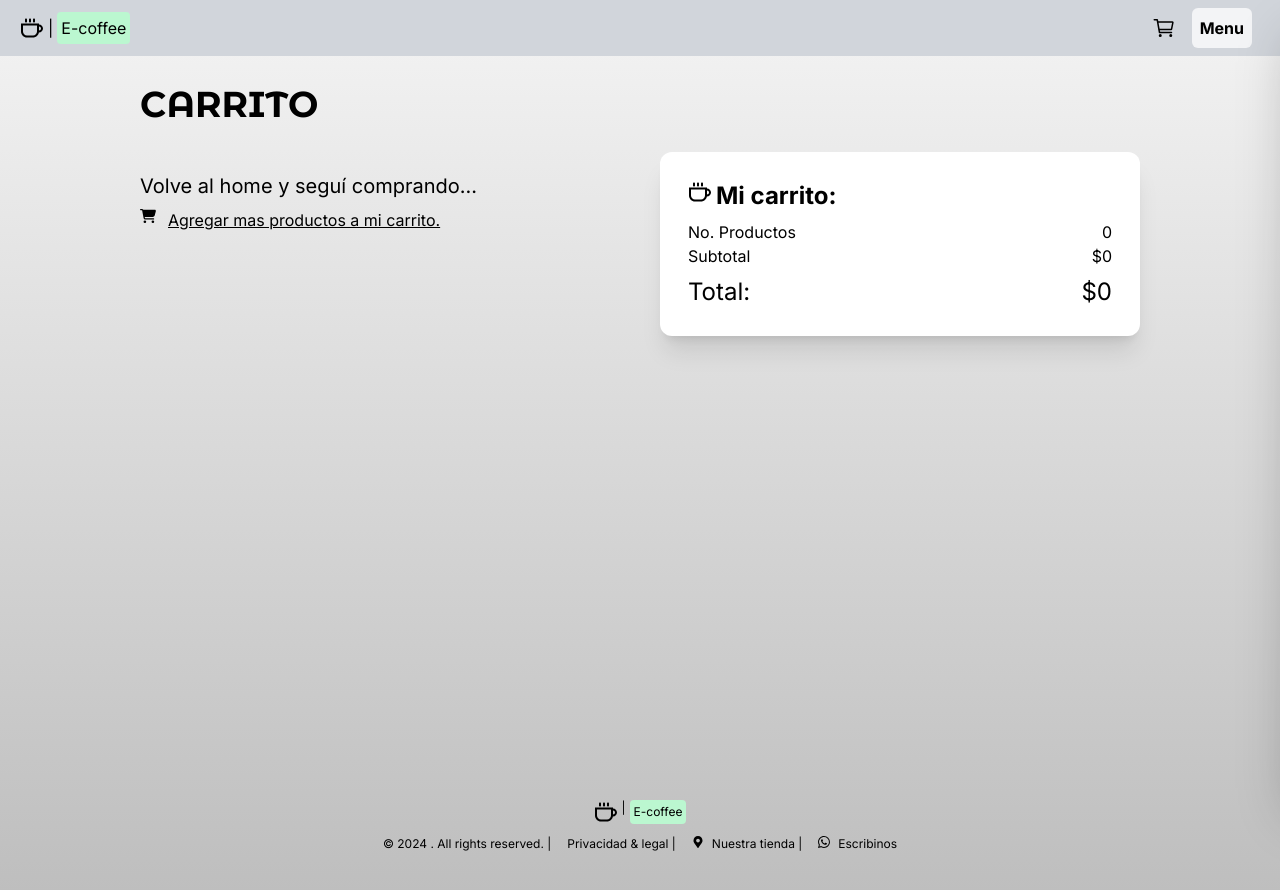
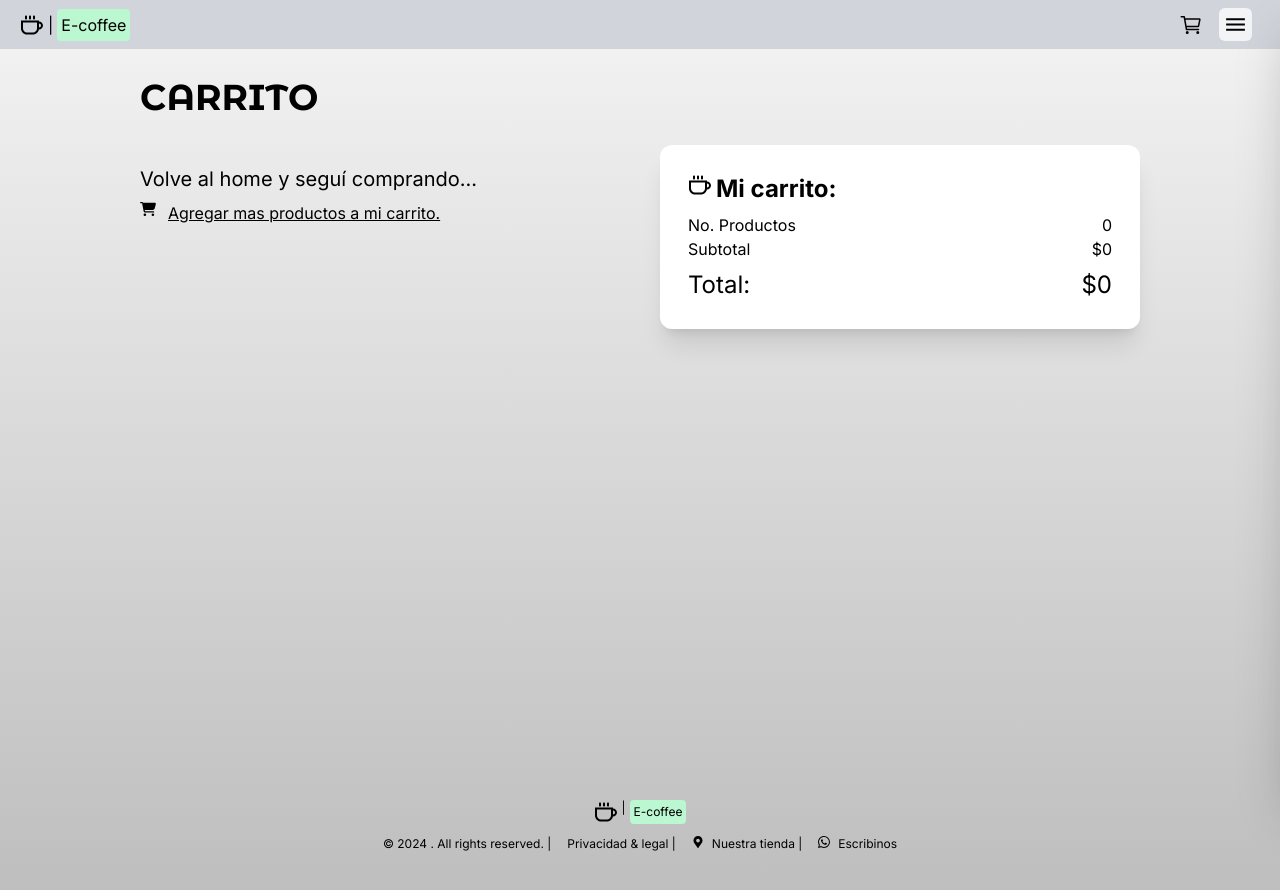
Before and after one commit to espositofacundo/e-coffee, a Next.js app: page /cart in a window 1280 px wide. Built offline with nearby package versions, Linux system fonts and the light colour scheme; no server answers.

Commit message:
boton y favicon

```diff
--- a/src/app/(shop)/cart/ui/ProductsInCart.tsx
+++ b/src/app/(shop)/cart/ui/ProductsInCart.tsx
@@ -33,7 +33,7 @@ const ProductsInCart = () => {
       {productsInCart.map((product) => (
         <div
           key={`${product.slug}-${product.size}`}
-          className="flex  my-4 bg-white rounded-xl shadow-xl "
+          className="flex max-h-32 my-4 bg-white rounded-xl shadow-xl "
         >
 
           <ProductImage
--- a/src/app/(shop)/checkout/(checkout)/ui/ProductsInCart.tsx
+++ b/src/app/(shop)/checkout/(checkout)/ui/ProductsInCart.tsx
@@ -21,7 +21,7 @@ const ProductsInCart = () => {
       {productsInCartCheckout.map((product) => (
         <div
           key={`${product.slug}-${product.size}`}
-          className="flex  my-4 bg-white rounded-xl shadow-xl "
+          className="flex max-h-20 my-4 bg-white rounded-xl shadow-xl "
         >
            <ProductImage
             src={product.image}
--- a/src/app/globals.css
+++ b/src/app/globals.css
@@ -51,7 +51,7 @@ body {
 
 
 .btn-primary {
-  @apply bg-blue-600 hover:bg-blue-800 text-white py-2 px-4 rounded transition-all;
+  @apply bg-black hover:bg-gray-700 text-white py-2 px-4 rounded transition-all;
 }
 
 .btn-secondary {
--- a/src/components/ui/top-menu/topMenu.tsx
+++ b/src/components/ui/top-menu/topMenu.tsx
@@ -6,6 +6,7 @@ import { IoCartOutline, IoSearchOutline } from "react-icons/io5";
 import { UseUiStore } from "@/store/ui/ui-store";
 import { CgCoffee } from "react-icons/cg";
 import { useCartStore } from "@/store/ui/cart/cart-store";
+import { IoMdMenu } from "react-icons/io";
 
 const TopMenu = () => {
   const openSideMenu = UseUiStore((state) => state.openSideMenu);
@@ -45,9 +46,9 @@ const TopMenu = () => {
         </Link>
         <button
           onClick={openSideMenu}
-          className="m-2 p-2 rounded-md transition-all bg-gray-100 font-bold"
+          className="m-2 p-1 rounded-md transition-all bg-gray-100 font-bold"
         >
-          Menu
+          <IoMdMenu size={25} />
         </button>
       </div>
     </nav>
```
Also changed, not shown: 2 other files (tests, documents, lock files or other folders).
